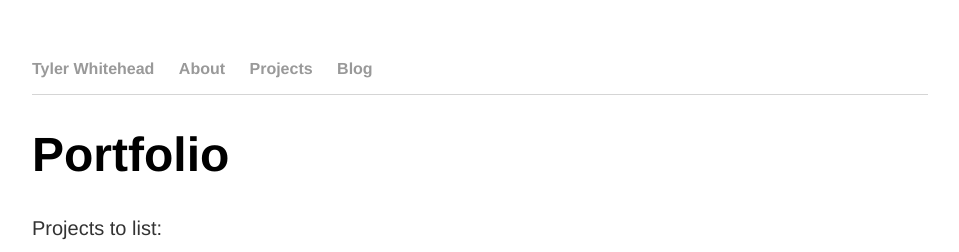
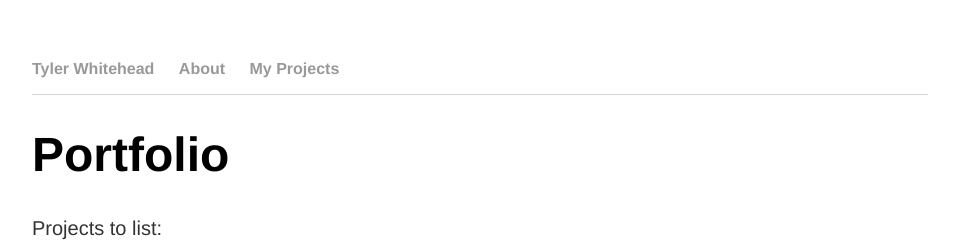
Before and after one commit to tywhite123/tywhite123.github.io, a Jekyll site: the page built from index.html, in a window 1280 px wide. Shown: the top 252 px of the page, without its empty margins (160-1119 px from the left). Built offline with Jekyll 4.4.1, drawn with Linux system fonts in a browser that asks for light colours.

Commit message:
Removed projects button and renamed blog to my projects

```diff
--- a/_layouts/default.html
+++ b/_layouts/default.html
@@ -10,8 +10,7 @@
     		<ul>
         		<li><a href="/">Tyler Whitehead</a></li>
 	        	<li><a href="/about">About</a></li>
-        		<li><a href="/projects">Projects</a></li>
-				<li><a href="/blog">Blog</a></li>
+				<li><a href="/blog">My Projects</a></li>
     		</ul>
 		</nav>
 
```
